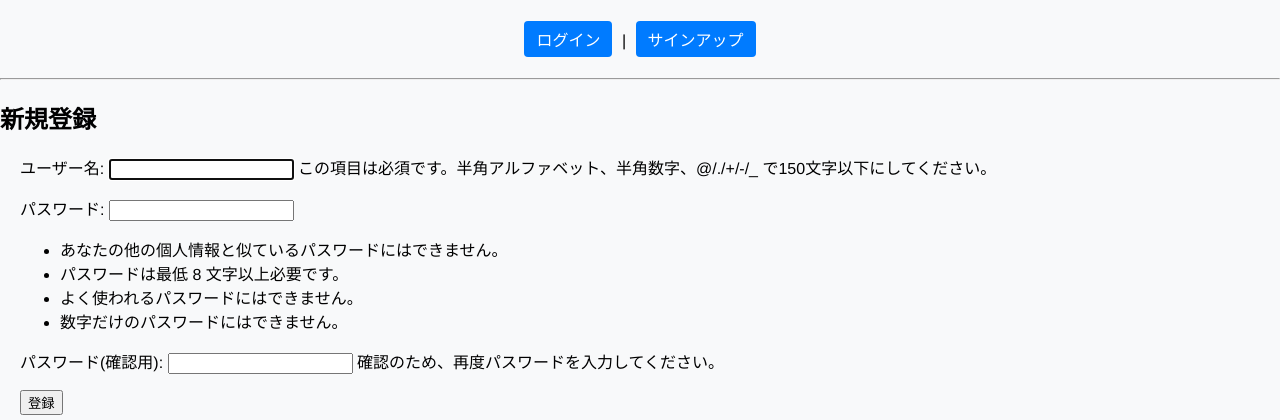
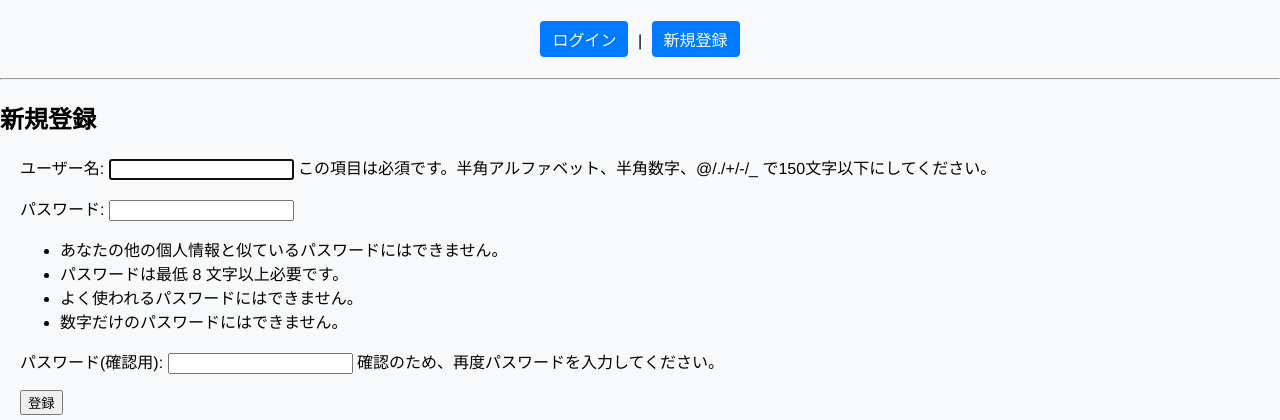
Before and after one commit to 97958697/my-first-portfolio, a Django app: page /accounts/signup/ in a window 1280 px wide. Shown: the top 420 px of the page. Run offline with Django 5.2, Linux system fonts and the light colour scheme.

Commit message:
サインアップボタン表記を「新規登録」に変更

```diff
--- a/templates/base.html
+++ b/templates/base.html
@@ -10,7 +10,7 @@
   {% if user.is_authenticated %}
     <p class="user-info">ようこそ {{ user.username }} | <a href="{% url 'accounts:logout' %}" class="btn btn-secondary">ログアウト</a></p>
   {% else %}
-    <p class="user-info"><a href="{% url 'accounts:login' %}" class="btn btn-primary">ログイン</a> | <a href="{% url 'accounts:signup' %}" class="btn btn-primary">サインアップ</a></p>
+    <p class="user-info"><a href="{% url 'accounts:login' %}" class="btn btn-primary">ログイン</a> | <a href="{% url 'accounts:signup' %}" class="btn btn-primary">新規登録</a></p>
   {% endif %}
   <hr>
   {% block content %}{% endblock content %}
```
